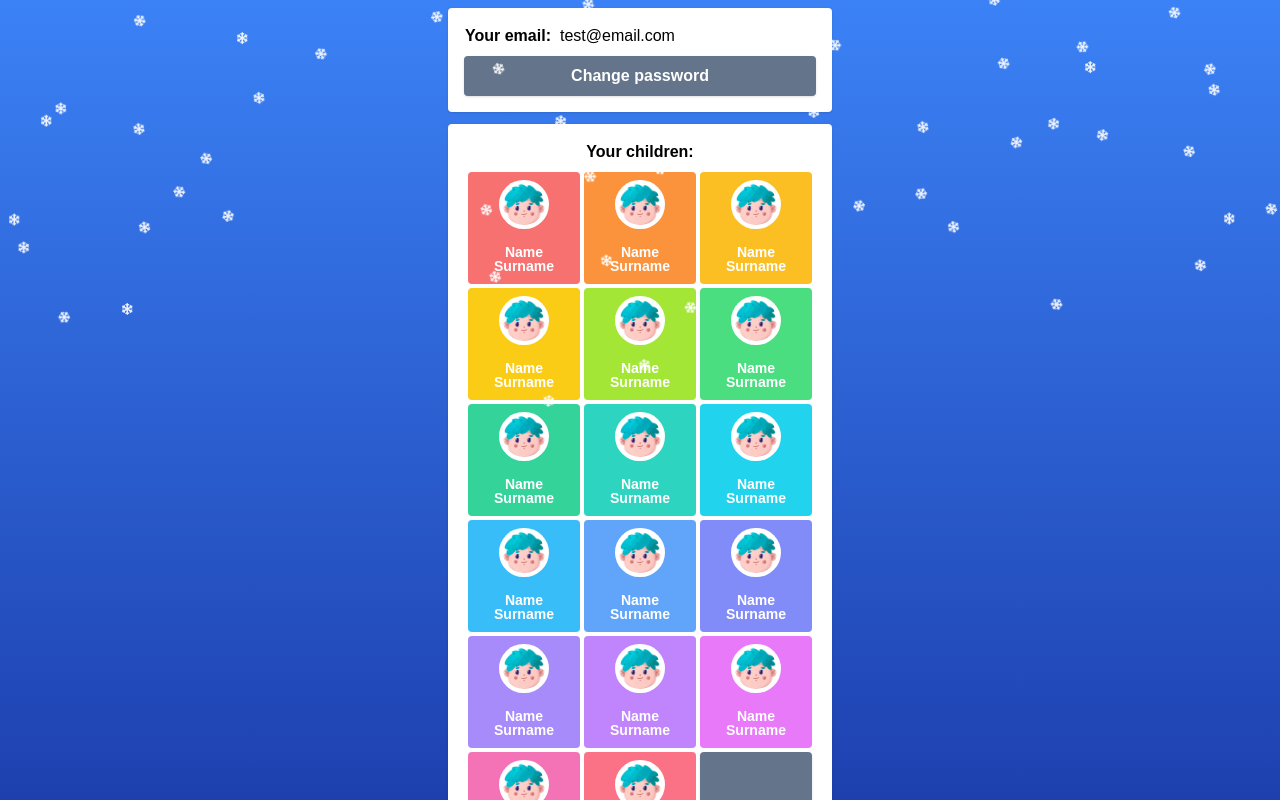
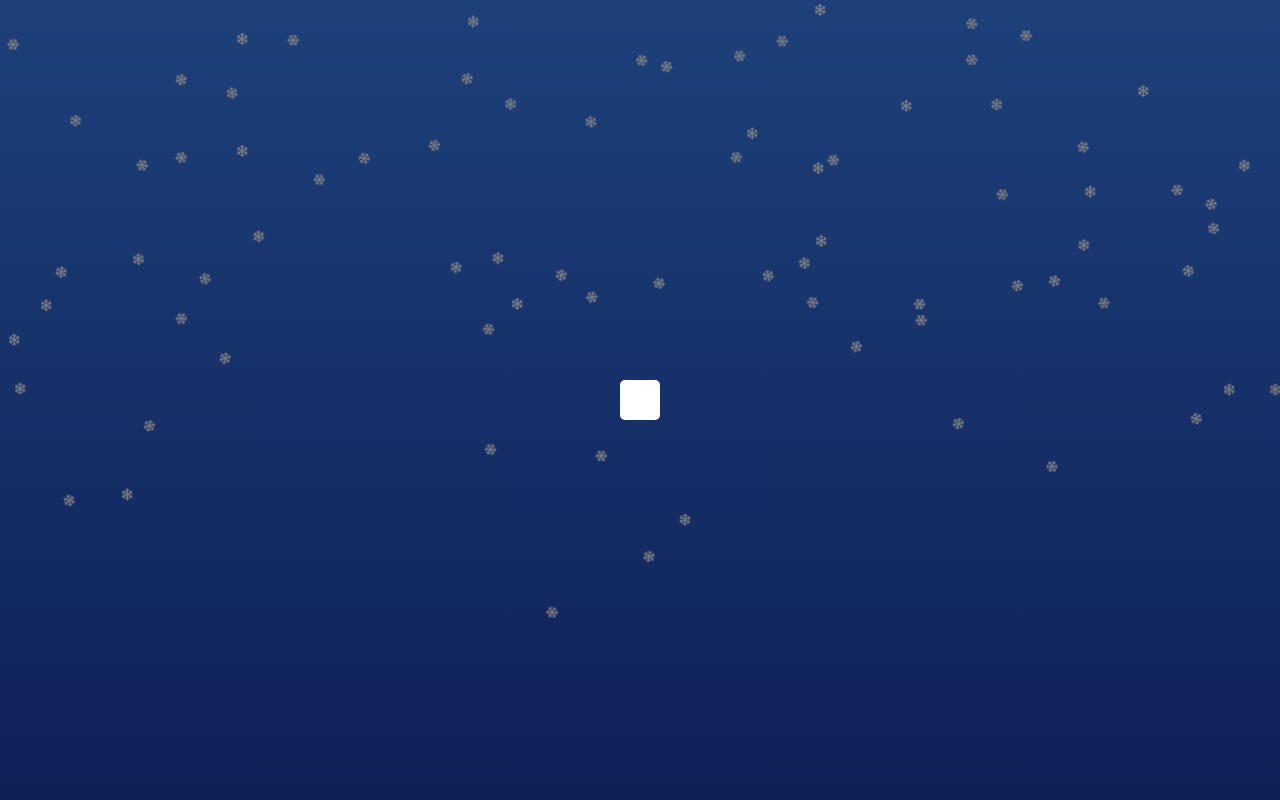
Before and after one commit to bukulele/santa, a Next.js app: page /parents-corner in a window 1280 px wide. Built offline with nearby package versions, Linux system fonts and the light colour scheme.

Commit message:
prepared for implementing the auth logic

```diff
--- a/app/components/ModalContainer.js
+++ b/app/components/ModalContainer.js
@@ -34,6 +34,7 @@ function ModalContainer({ modalIsOpen, children, setModalClose }) {
     <AnimatePresence>
       {modalIsOpen && (
         <Modal
+          ariaHideApp={false}
           isOpen={modalIsOpen}
           contentLabel="Modal Popup"
           shouldCloseOnEsc={true}
--- a/app/parents-corner/page.js
+++ b/app/parents-corner/page.js
@@ -6,10 +6,12 @@ import SettingsBlock from "../components/SettingsBlock";
 import ChildrenList from "../components/ChildrenList"; // New Client Component
 import { Switch } from "@/components/ui/switch";
 import Task from "../components/Task";
+import ModalContainer from "../components/ModalContainer";
 
 export default function ParentsCorner() {
   const [longCalendar, setLongCalendar] = useState(false);
   const [tasks, setTasks] = useState(null);
+  const [passwordEntered, setPasswordEntered] = useState(false);
 
   useEffect(() => {
     let tasksLength = 24;
@@ -28,6 +30,8 @@ export default function ParentsCorner() {
   return (
     <div className="flex flex-col items-center w-full gap-3 overflow-y-auto p-2">
       <Snowfall />
+      {passwordEntered && (
+        <>
           <SettingsBlock>
             <div className="w-full flex gap-2">
               <p className="w-1/4 font-bold">Your email:</p>
@@ -54,6 +58,9 @@ export default function ParentsCorner() {
             <p className="text-center font-bold">Advent calendar tasks:</p>
             {tasks}
           </SettingsBlock>
+        </>
+      )}
+      <ModalContainer modalIsOpen={!passwordEntered}></ModalContainer>
     </div>
   );
 }
```
Lines whose indentation alone changed are shown as unchanged.
